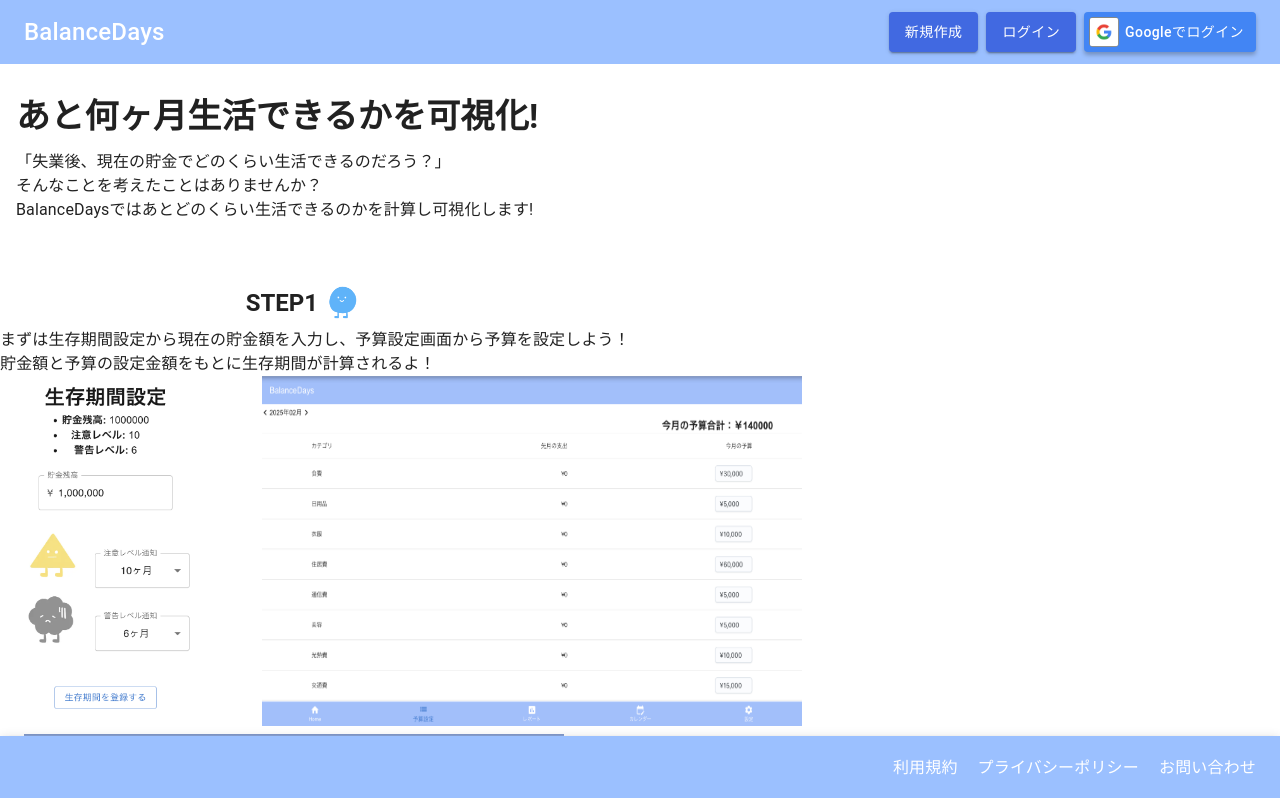
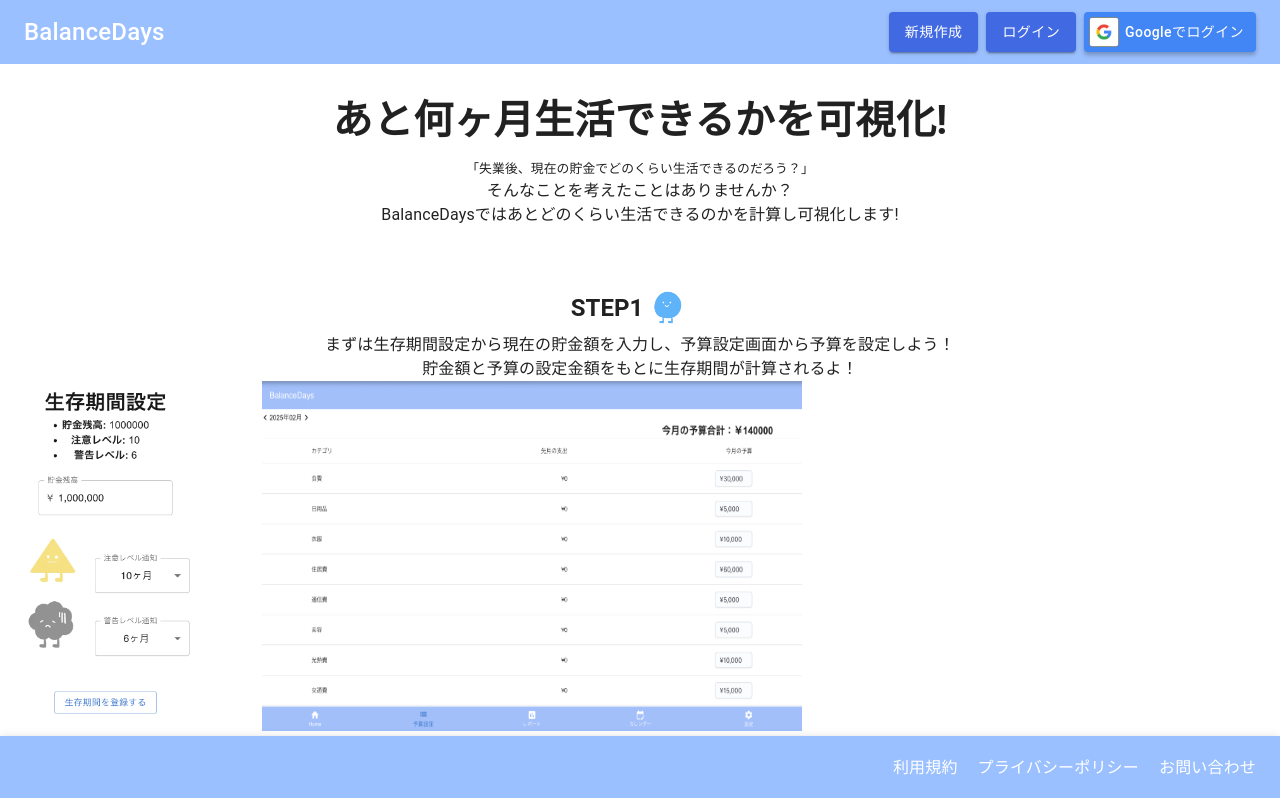
Before and after one commit to kei0299/BalanceDays, a Next.js app in the folder front/: page / in a window 1280 px wide. Shown: the top 798 px of the page. Built offline with nearby package versions, Linux system fonts and the light colour scheme; no server answers.

Commit message:
TOPレスポンシブ対応

```diff
--- a/front/src/components/header.tsx
+++ b/front/src/components/header.tsx
@@ -50,7 +50,7 @@ export default function MenuAppBar() {
               flexGrow: 1,
               fontSize: "24px",
               "@media (max-width: 599px)": {
-                fontSize: "18px",
+                fontSize: "15px",
               },
             }}
           >
--- a/front/src/pages/index.tsx
+++ b/front/src/pages/index.tsx
@@ -66,11 +66,11 @@ export default function Index() {
         <main>
           <Box
             sx={{
-              // display: "flex",
-              // flexDirection: "column",
-              // alignItems: "center",
-              // minHeight: "100vh",
-              // textAlign: "center",
+              display: "flex",
+              flexDirection: "column",
+              alignItems: "center",
+              minHeight: "100vh",
+              textAlign: "center",
               mt: 10,
               mb: 10,
             }}
@@ -80,11 +80,23 @@ export default function Index() {
                 variant="h4"
                 component="h1"
                 gutterBottom
-                sx={{ fontWeight: "bold" }}
+                sx={{
+                  fontWeight: "bold",
+                  fontSize: {
+                    xs: "1.3rem",
+                    md: "2.5rem"
+                  },
+                }}
               >
                 あと何ヶ月生活できるかを可視化!
               </Typography>
-              <Typography variant="body1">
+              <Typography
+                sx={{
+                  fontSize: {
+                    xs: "0.8rem",
+                  },
+                }}
+              >
                 「失業後、現在の貯金でどのくらい生活できるのだろう？」
               </Typography>
               <Typography variant="body1">
@@ -328,7 +340,7 @@ export default function Index() {
                   height: "300px",
                 }}
               />
-                            <Box
+              <Box
                 component="img"
                 src="/image/index/gauge.png"
                 alt="gauge"
```
